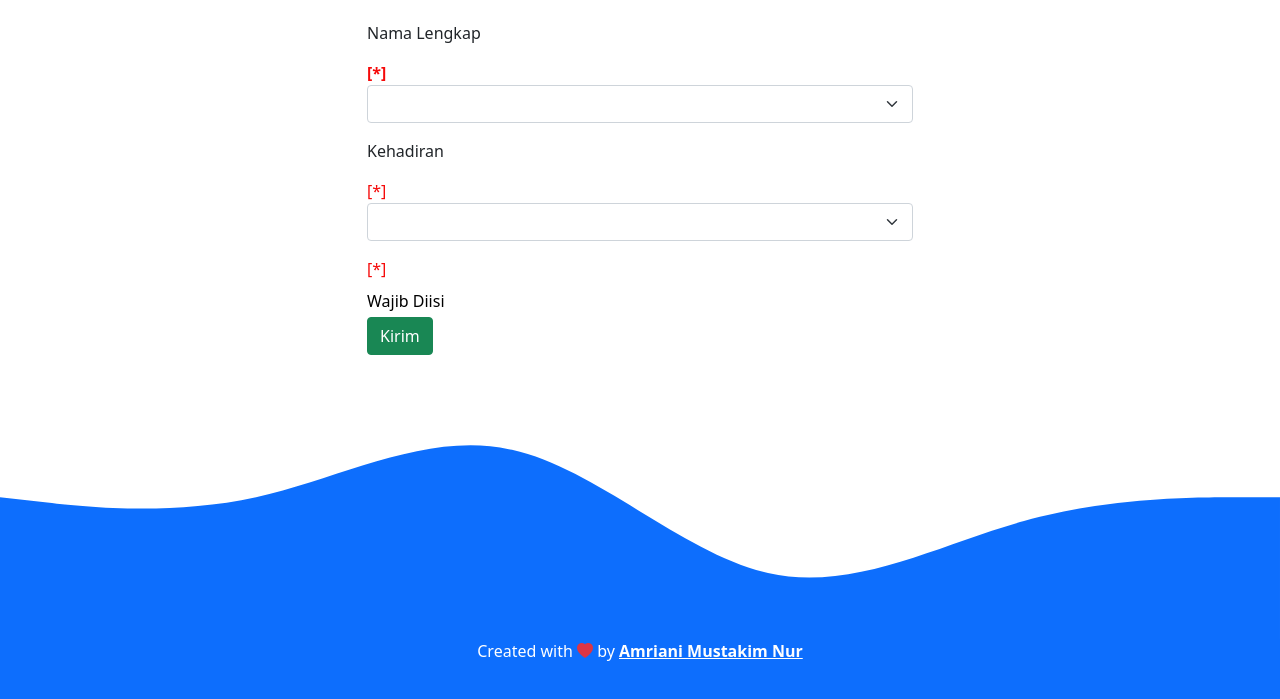
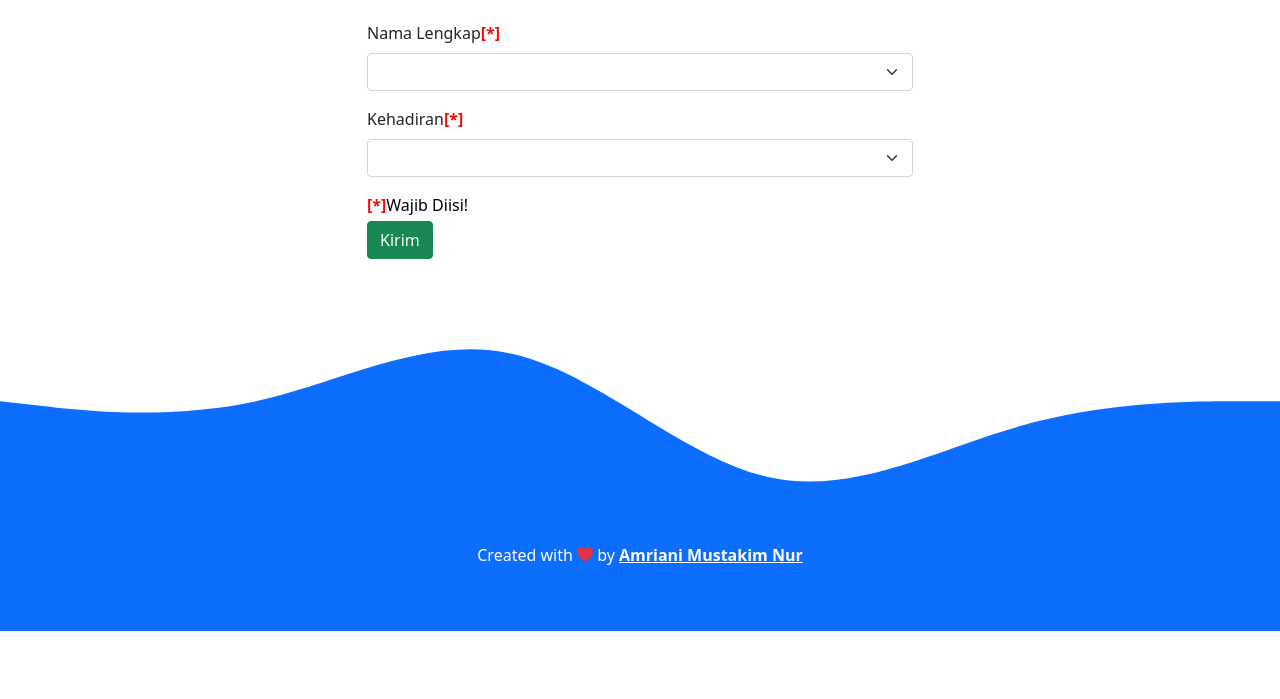
Before and after one commit to hardiwan10/daftarhadir.github.io, a plain HTML site: page index.html in a window 1280 px wide. Shown: the part 846-1545 px from the top of the page. After the commit the page ends 1477 px from the top, so only its background shows below. Drawn offline with nearby package versions, Linux system fonts and the light colour scheme.

Commit message:
tambah untuk wajib diisi

```diff
--- a/index.html
+++ b/index.html
@@ -152,7 +152,7 @@
                   </div>
                 <form name="contact-form">
                     <div class="mb-3">
-                      <label for="Name" class="form-label">Nama Lengkap</label><h2> </h2><strong><label style="color:rgb(245, 10, 10)">[*]</label></strong>
+                      <label for="Name" class="form-label">Nama Lengkap</label><strong><label style="color:rgb(245, 10, 10)">[*]</label></strong>
                       <select class="form-select" aria-label="Default select example" name="nama" required>
                         <option selected></option>
                         <option value="ABNAN APRIADI">1. ABNAN APRIADI</option>
@@ -197,7 +197,7 @@
                       <input type="email" class="form-control" id="email" aria-describedby="email" placeholder="example@email.com" name="email">
                     </div> -->
                     <div class="mb-3">
-                        <label for="pesan" class="form-label">Kehadiran</label><h2> </h2><label style="color:rgb(245, 10, 10)"> [*]</label>
+                        <label for="pesan" class="form-label">Kehadiran</label><strong><label style="color:rgb(245, 10, 10)"> [*]</label></strong>
                         <select class="form-select" aria-label="Default select example" name="pesan" required>
                           <option selected></option>
                           <option value="Hadir">Hadir</option>
@@ -207,7 +207,7 @@
                         <!-- <textarea class="form-control" id="pesan" rows="3" name="pesan"></textarea> -->
                     </div>
                     <div class="mb-1">
-                      <label style="color:rgb(245, 10, 10)">[*]</label><h2> </h2><label style="color:rgb(0, 0, 0)">Wajib Diisi</label>
+                    <strong><label style="color:rgb(245, 10, 10)">[*]</label></strong><label style="color:rgb(0, 0, 0)">Wajib Diisi!</label>
                     </div>
                     <button type="submit" class="btn btn-success btn-kirim">Kirim</button>
                     <button class="btn btn-success btn-loading d-none" type="button" disabled>
```
